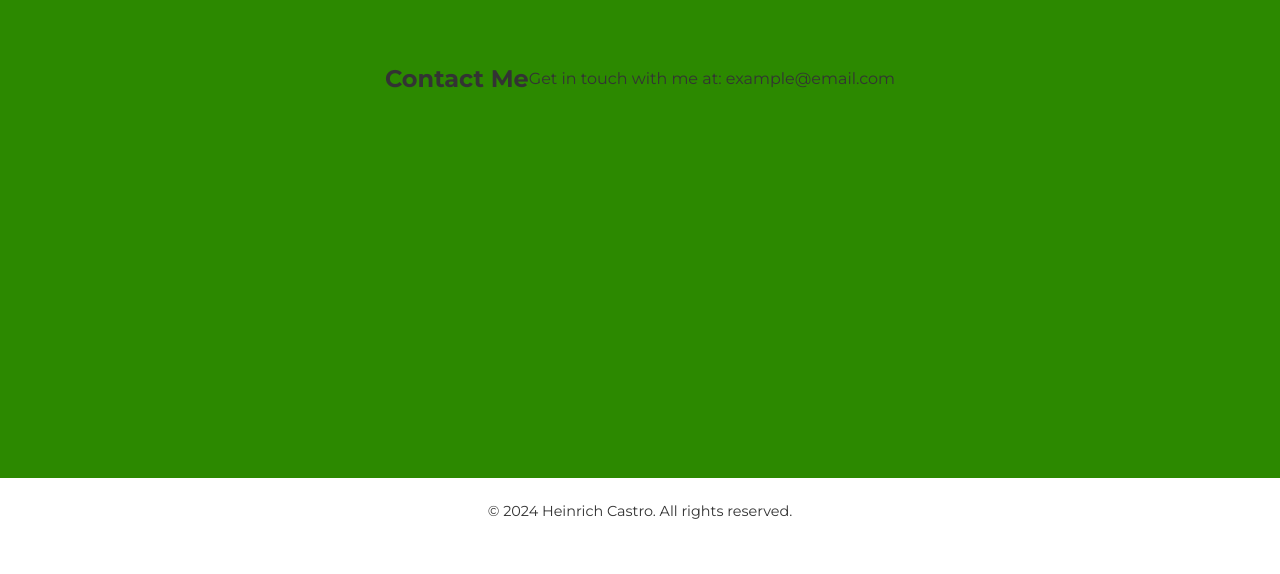
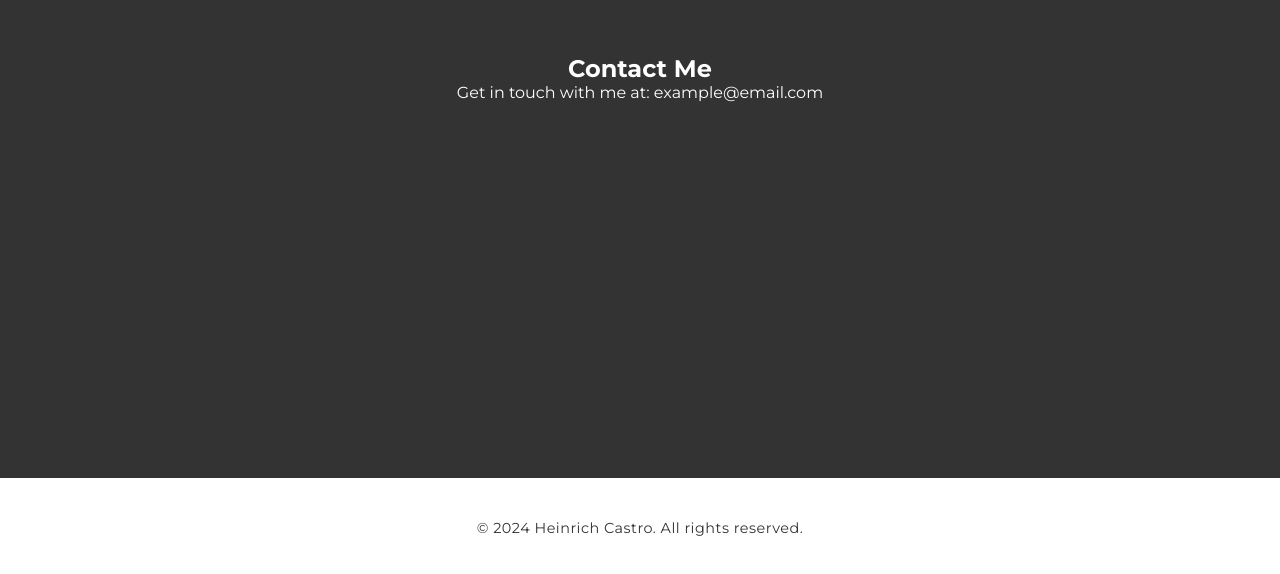
Before and after one commit to RICHGCODE/heinrichcastro-site, a React (Vite) app: page / in a window 1280 px wide. Shown: the part 3522-4096 px from the top of the page. Before the commit the page ends 4066 px from the top, so only its background shows below. Built offline with nearby package versions, Linux system fonts and the light colour scheme.

Commit message:
Modified the footer background hover:firefly thingy

```diff
--- a/src/components/Contact/contact.css
+++ b/src/components/Contact/contact.css
@@ -1,8 +1,10 @@
 .contact-container {
-    display: flex;
-    align-items: center;
-    justify-content: center;
-    height: 100vh;
-    background-color: #2c8900;
-    padding: 0 50px;
+  display: flex;
+  flex-direction: column;
+  align-items: center;
+  justify-content: center;
+  min-height: 100vh;
+  background-color: var(--dark-bg);
+  padding: 50px;
+  color: var(--dark-text-color);
 }
--- a/src/components/Footer/footer.css
+++ b/src/components/Footer/footer.css
@@ -1,15 +1,36 @@
 .footer {
-  background-color: var(--bg-color);
-  color: var(--text-color);
-  padding: 1.5rem 0;
+  position: relative;
+  min-height: 100px;
+  padding: 20px 50px;
+  display: flex;
+  justify-content: center;
+  align-items: center;
   margin-top: auto;
+  background: var(--bg-color);
+  transition: all 0.3s ease;
+}
+
+.footer:hover {
+  background: radial-gradient(
+    circle at var(--x, 50%) var(--y, 50%),
+    rgba(0, 200, 255, 0.319) 0%,
+    rgba(0, 115, 255, 0.296) 30%,
+    var(--bg-color) 60%
+  );
 }
 
 .footer-bottom {
+  position: relative;
+  width: 100%;
   text-align: center;
+  z-index: 2;
+  padding: 15px;
+  border-radius: 8px;
 }
 
 .footer-bottom p {
   color: var(--text-color);
   font-size: 0.9rem;
+  font-weight: 500;
+  letter-spacing: 0.5px;
 }
--- a/src/components/Footer/footer.jsx
+++ b/src/components/Footer/footer.jsx
@@ -4,8 +4,17 @@ import "./footer.css";
 const Footer = () => {
   const currentYear = new Date().getFullYear();
 
+  const handleMouseMove = (e) => {
+    const footer = e.currentTarget;
+    const rect = footer.getBoundingClientRect();
+    const x = ((e.clientX - rect.left) / footer.offsetWidth) * 100;
+    const y = ((e.clientY - rect.top) / footer.offsetHeight) * 100;
+    footer.style.setProperty("--x", `${x}%`);
+    footer.style.setProperty("--y", `${y}%`);
+  };
+
   return (
-    <footer className="footer">
+    <footer className="footer" onMouseMove={handleMouseMove}>
       <div className="footer-bottom">
         <p>&copy; {currentYear} Heinrich Castro. All rights reserved.</p>
       </div>
```
